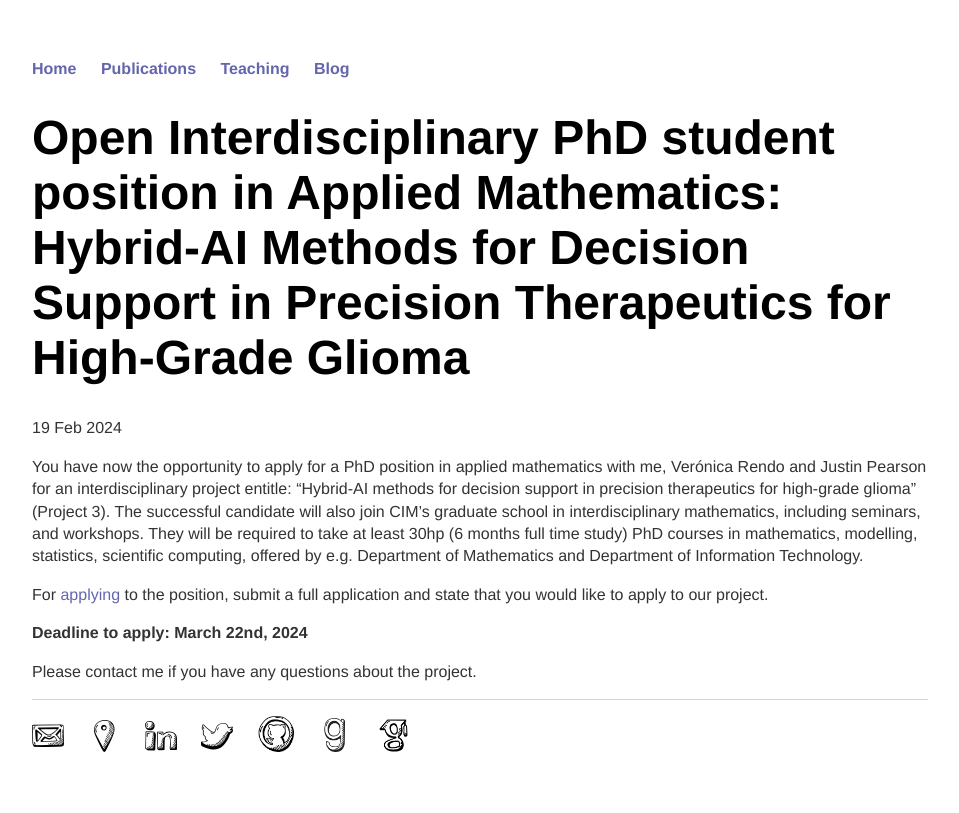
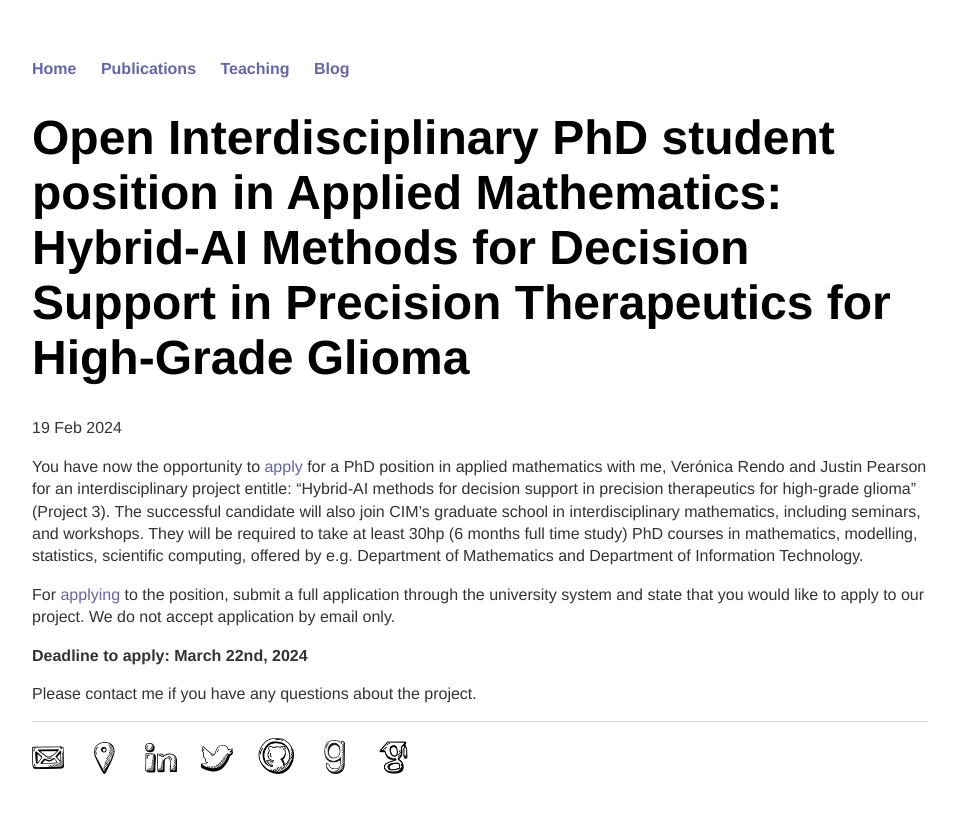
Before and after one commit to andreina-francisco/andreina-francisco.github.io, a Jekyll site: the page built from _posts/2023-02-19-cim-phd-position.md, in a window 1280 px wide. Shown: the top 813 px of the page, without its empty margins (160-1119 px from the left). Built offline with Jekyll 4.4.1, drawn with Linux system fonts in a browser that asks for light colours; nearby versions of some CDN libraries; a style sheet for code colours, icons or effects is not loaded.

Commit message:
Update 2023-02-19-cim-phd-position.md

```diff
--- a/_posts/2023-02-19-cim-phd-position.md
+++ b/_posts/2023-02-19-cim-phd-position.md
@@ -5,9 +5,9 @@ date: 2024-02-19
 feature-img: "https://cdn.varbi.com/209/751f38d19ee5a255862b03d08c7d8790.jpg"
 ---
 
-You have now the opportunity to apply for a PhD position in applied mathematics with me, Ver&oacute;nica Rendo and Justin Pearson for an interdisciplinary project entitle: "Hybrid-AI methods for decision support in precision therapeutics for high-grade glioma" (Project 3). The successful candidate will also join CIM's graduate school in interdisciplinary mathematics, including seminars, and workshops. They will be required to take at least 30hp (6 months full time study) PhD courses in mathematics, modelling, statistics, scientific computing, offered by e.g. Department of Mathematics and Department of Information Technology.
+You have now the opportunity to [apply](https://www.jobb.uu.se/details/?positionId=702358) for a PhD position in applied mathematics with me, Ver&oacute;nica Rendo and Justin Pearson for an interdisciplinary project entitle: "Hybrid-AI methods for decision support in precision therapeutics for high-grade glioma" (Project 3). The successful candidate will also join CIM's graduate school in interdisciplinary mathematics, including seminars, and workshops. They will be required to take at least 30hp (6 months full time study) PhD courses in mathematics, modelling, statistics, scientific computing, offered by e.g. Department of Mathematics and Department of Information Technology.
 
-For [applying](https://www.uu.se/en/about-uu/join-us/details/?positionId=702358) to the position, submit a full application and state that you would like to apply to our project.
+For [applying](https://www.jobb.uu.se/details/?positionId=702358) to the position, submit a full application through the university system and state that you would like to apply to our project. We do not accept application by email only.
 
 **Deadline to apply: March 22nd, 2024**
 
```
